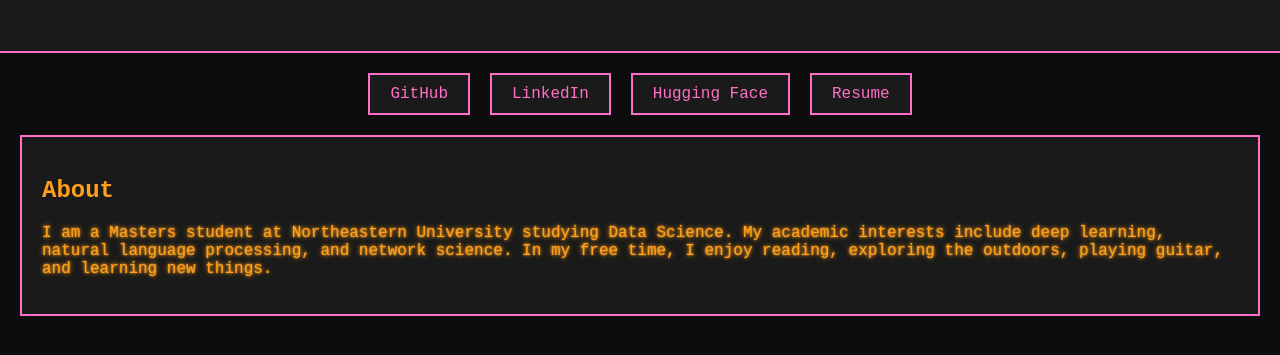
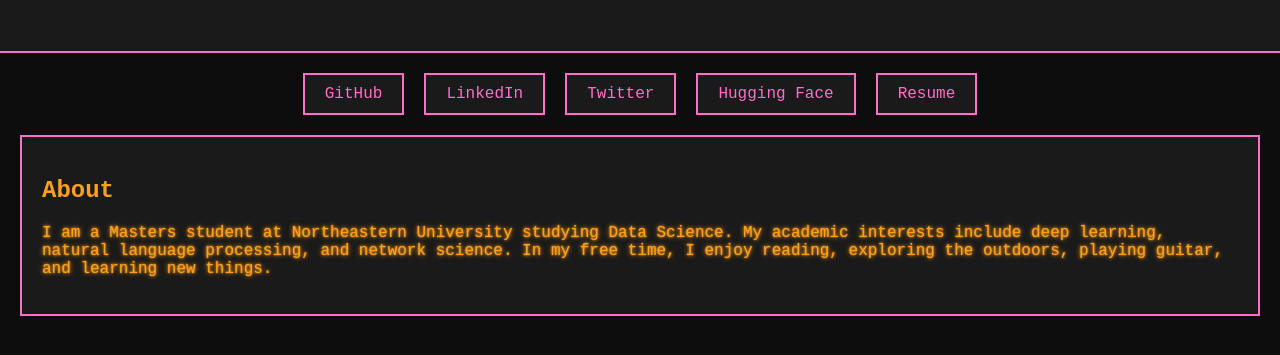
Before and after one commit to jbmages/jbmages.github.io, a plain HTML site: page index.html in a window 1280 px wide. Shown: the part 93-448 px from the top of the page. Drawn offline with Linux system fonts and the light colour scheme.

Commit message:
Add files via upload

```diff
--- a/index.html
+++ b/index.html
@@ -15,8 +15,10 @@
     <div class="link-container">
         <a href="https://github.com/jbmages" target="_blank">GitHub</a>
         <a href="https://www.linkedin.com/in/julianbm/" target="_blank">LinkedIn</a>
+        <a href="https://x.com/jbmages" target="_blank">Twitter</a>
         <a href="https://huggingface.co/julian-27" target="_blank">Hugging Face</a>
         <a href="Resume.pdf" target="_blank">Resume</a>
+
     </div>
 
     <main>
```
